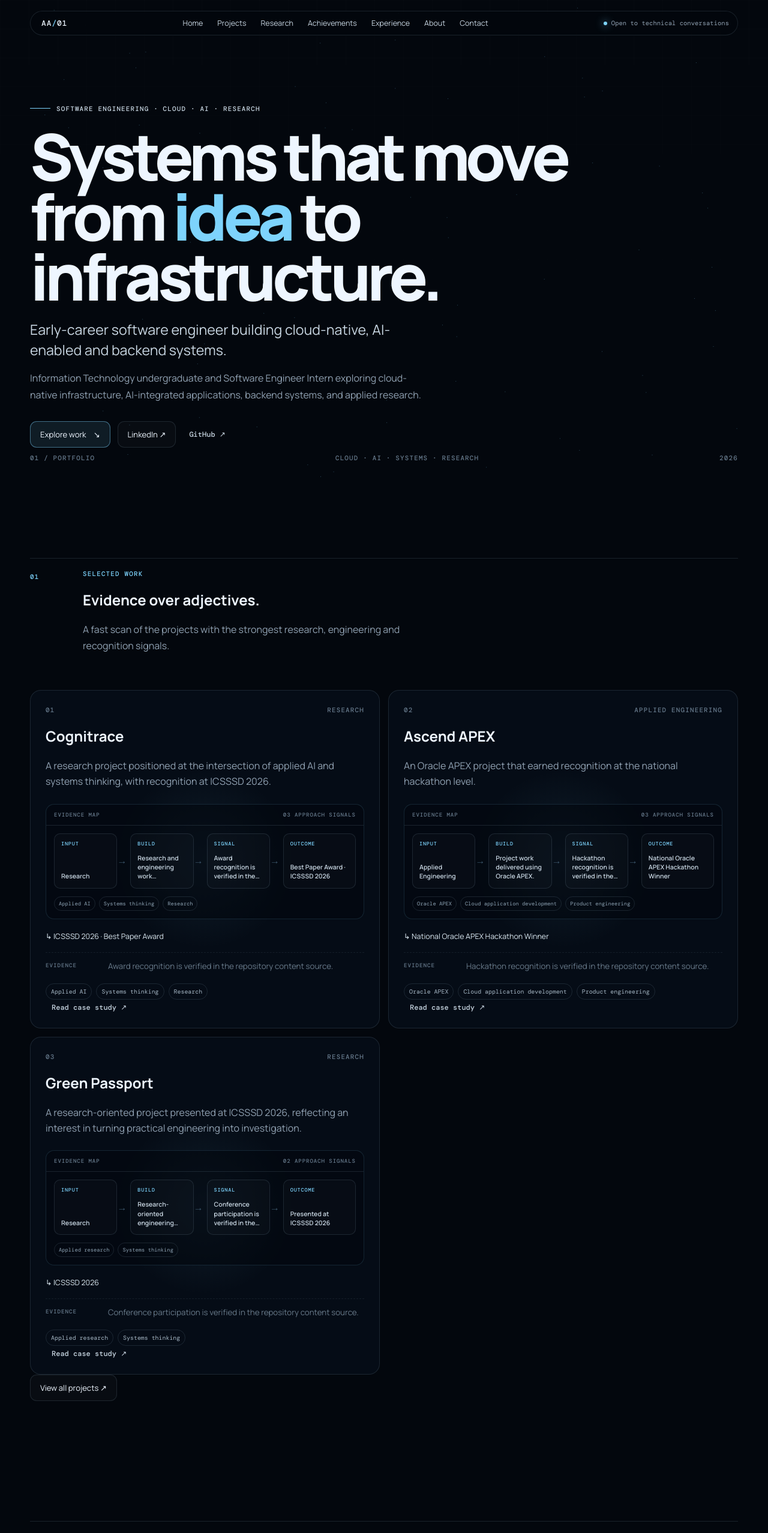
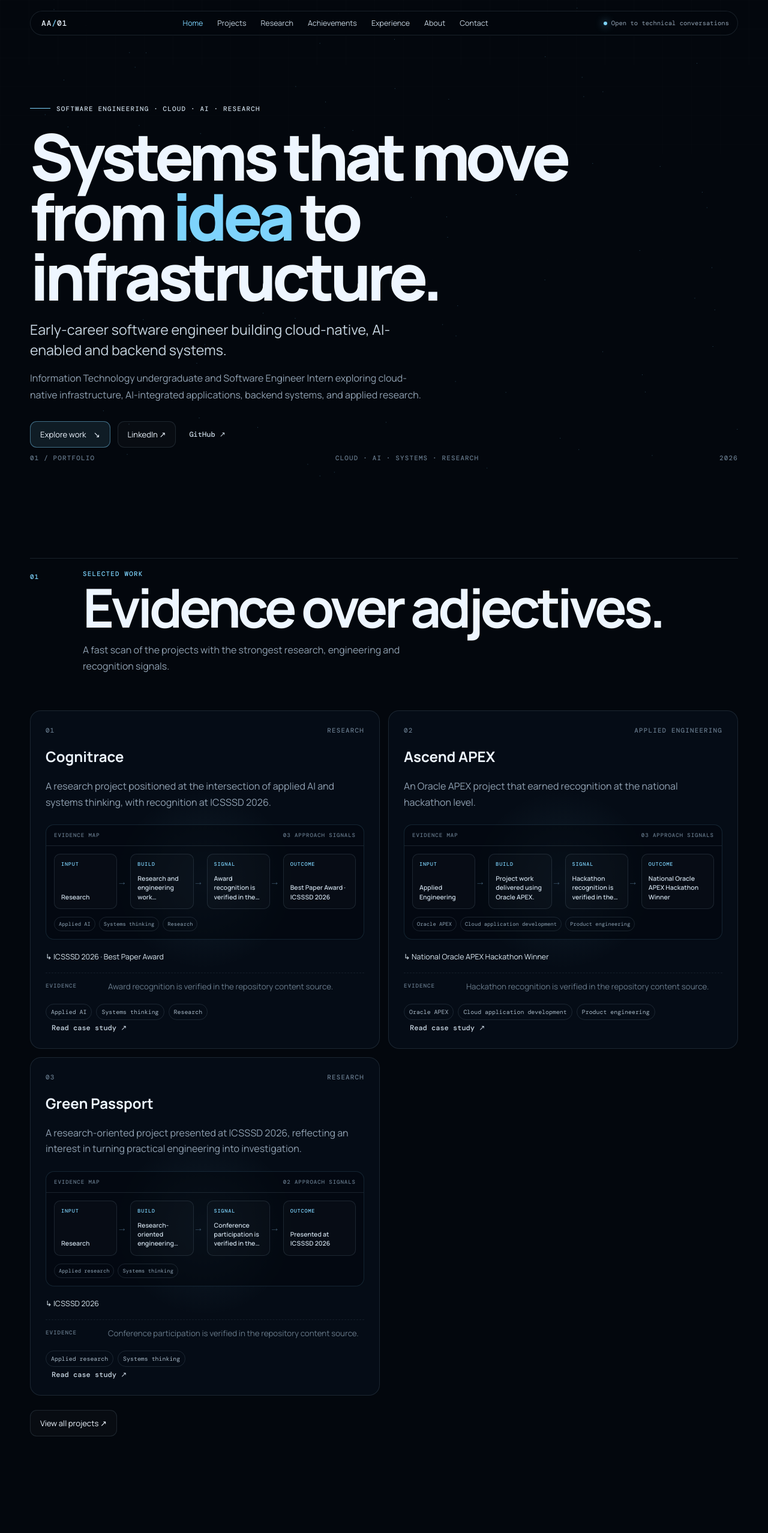
Before and after one commit to InfX2243/portfolio, a React (Vite) app: page / in a window 1280 px wide. Shown: the top 2555 px of the page at 60% size. Built offline with nearby package versions, Linux system fonts and the light colour scheme.

Commit message:
feat: style multi-page portfolio routes

```diff
--- a/src/styles.css
+++ b/src/styles.css
@@ -367,3 +367,15 @@ a { text-decoration: none; }
 @media (max-width: 650px) {
   .credly-badge-grid { grid-template-columns: 1fr; }
 }
+
+/* Multi-page architecture */
+.desktop-nav a.active-route,.mobile-nav-panel a.active-route{color:var(--cyan)}
+.page-section{padding-top:150px;padding-bottom:110px;min-height:70vh}
+.page-head h1{margin:6px 0 0;font-size:clamp(2.8rem,7vw,6.2rem);letter-spacing:-.06em;line-height:.95}
+.project-list{display:grid;gap:14px}.project-list-card{display:grid;grid-template-columns:minmax(0,1fr) minmax(320px,.9fr);gap:24px;padding:24px;border:1px solid var(--line);border-radius:18px;background:var(--panel)}
+.project-list-card h2{font-size:clamp(2rem,4vw,3.5rem);letter-spacing:-.05em;margin:46px 0 10px}.project-list-copy>p{color:var(--muted);line-height:1.7;max-width:650px}.project-list-card .project-visual{align-self:center}
+.page-inline-cta{margin-top:24px}.case-study .project-visual{margin-bottom:36px}.case-award{display:inline-block;padding:10px 12px;border:1px solid rgba(125,211,252,.2);border-radius:10px;color:var(--cyan);font:500 .65rem var(--mono);letter-spacing:.06em;margin-bottom:20px}
+.case-grid{display:grid;grid-template-columns:repeat(2,1fr);gap:14px}.case-grid section{padding:24px;border:1px solid var(--line);border-radius:16px;background:rgba(255,255,255,.018)}.case-grid h2{font-size:1.25rem;margin:9px 0}.case-grid p{color:var(--muted);line-height:1.7}.case-note{margin:24px 0;padding:20px;border:1px dashed rgba(155,184,207,.18);border-radius:14px;color:var(--muted);line-height:1.7}.case-note strong{color:var(--soft)}.achievement-highlight{display:grid;grid-template-columns:repeat(2,1fr);gap:14px}.achievement-highlight>div{padding:26px;border:1px solid var(--line);border-radius:16px;background:var(--panel)}.achievement-highlight h2{font-size:1.5rem;line-height:1.2;margin:10px 0}.achievement-highlight p:last-child{color:var(--muted);line-height:1.6}.subsection-title{font-size:1.4rem;margin:72px 0 20px}.experience-page{margin-top:10px}.experience-card{padding:24px 0;border-bottom:1px solid var(--line)}.experience-label{margin-top:26px}.contact-grid{display:grid;grid-template-columns:repeat(2,1fr);gap:14px}.contact-card{padding:28px;border:1px solid var(--line);border-radius:18px;background:var(--panel);transition:transform .2s ease,border-color .2s ease}.contact-card:hover{transform:translateY(-2px);border-color:rgba(125,211,252,.4)}.contact-card span{font:500 .62rem var(--mono);color:var(--cyan);letter-spacing:.1em}.contact-card strong{display:block;font-size:1.6rem;margin-top:35px}.home-closing{margin-top:70px}
+@media(max-width:850px){.project-list-card{grid-template-columns:1fr}.case-grid,.achievement-highlight,.contact-grid{grid-template-columns:1fr}}
+@media(max-width:650px){.desktop-nav,.nav-status{display:none}.nav{justify-content:space-between}.page-section{padding-top:120px}.section-head{grid-template-columns:44px 1fr}.project-list-card{padding:18px}.case-grid section,.achievement-highlight>div,.contact-card{padding:20px}.contact-card strong{font-size:1.3rem;margin-top:25px}}
+@media(prefers-reduced-motion:reduce){.contact-card{transition:none}.contact-card:hover{transform:none}}
```
